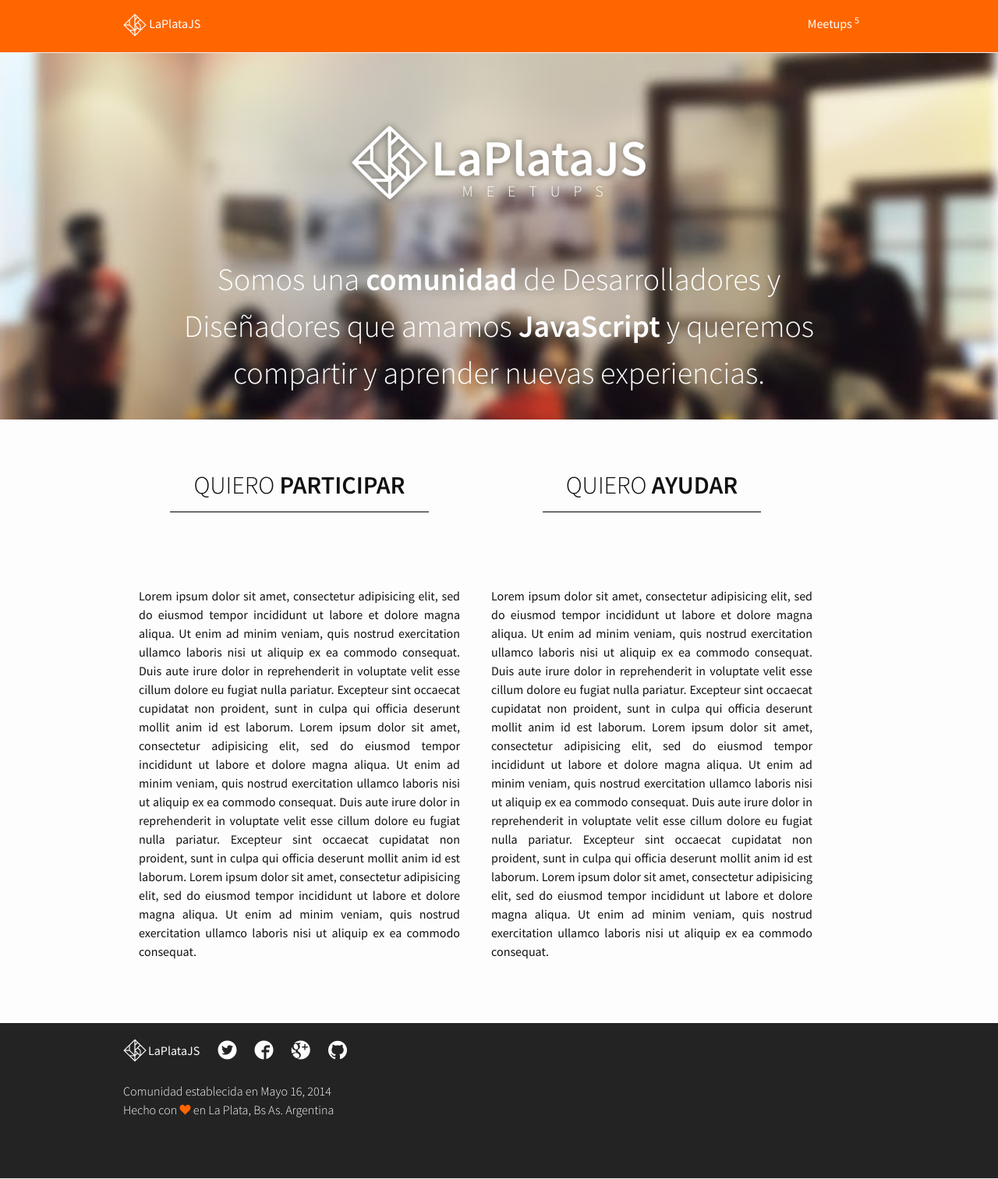
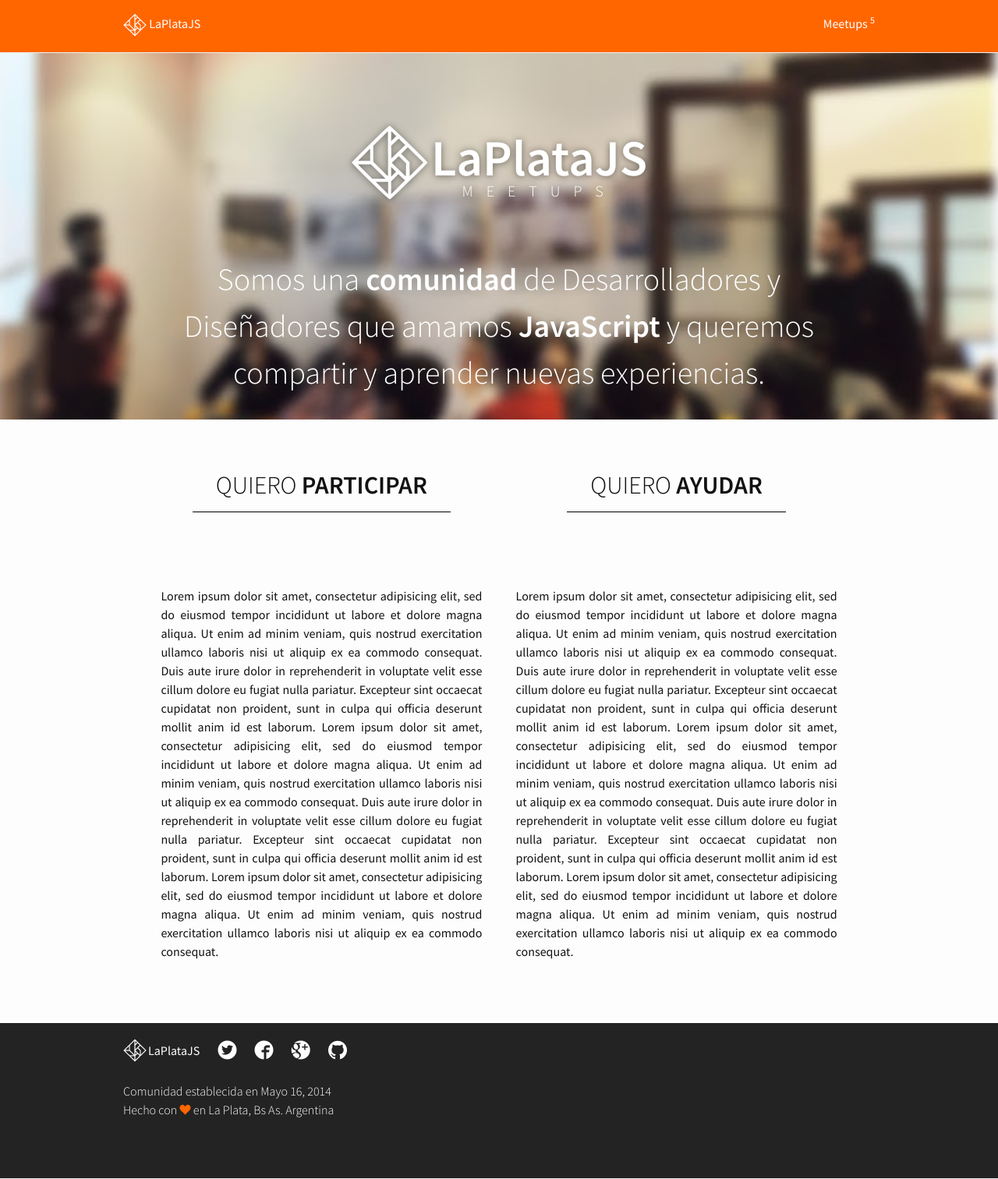
Before and after one commit to laplatajs/laplatajs.github.io, a Jekyll site: the page built from index.html, in a window 1280 px wide. Shown: the whole page at 78% size. Built offline with Jekyll 4.4.1, drawn with Linux system fonts in a browser that asks for light colours.

Commit message:
fixing positioning in columns

```diff
--- a/_sass/_base.scss
+++ b/_sass/_base.scss
@@ -158,7 +158,7 @@
     @extend %clearfix;
     margin-right: auto;
     margin-left: auto;
-    text-align: justify;
+    text-align: center;
 
     @include desktop{
         max-width: -webkit-calc(#{$desktop-width} - (#{$spacing-unit} * 2));
--- a/_sass/_footer.scss
+++ b/_sass/_footer.scss
@@ -6,6 +6,10 @@
   border-bottom: 1px solid #f1f1f1;
   min-height: 200px;
   box-sizing: border-box;
+}
+
+footer .wrapper {
+  text-align: left;
 }
 
 footer a,
--- a/_sass/_navigation.scss
+++ b/_sass/_navigation.scss
@@ -32,6 +32,10 @@
   font-size: 16px;
   // text-transform: uppercase;
   vertical-align: middle;
+
+  &:last-child {
+    padding-right: 0px;
+  }
 }
 
 nav .first {
@@ -45,7 +49,7 @@
 
 nav .sections {
   @include mobile {
-    display: none;
+    // display: none;
   }
 }
 
--- a/resources/css/main.scss
+++ b/resources/css/main.scss
@@ -99,7 +99,7 @@
 article.cols {
     section {
         @include desktop {
-            float: left;
+            display: inline-block;
             // 2 cols
             max-width: -webkit-calc(#{$desktop-width} / 2 - (#{$spacing-unit} * 2));
             max-width:         calc(#{$desktop-width} / 2 - (#{$spacing-unit} * 2));
@@ -108,6 +108,7 @@
 }
 
 section {
+    text-align: justify;
     .title {
         font-size: 32px;
         text-align: center;
--- a/resources/css/meetups.scss
+++ b/resources/css/meetups.scss
@@ -54,6 +54,10 @@
 }
 
 .meetup {
+    &.wrapper {
+        text-align: left;
+    }
+
     .index {
         font-size: 40px;
         color: #f60;
```
